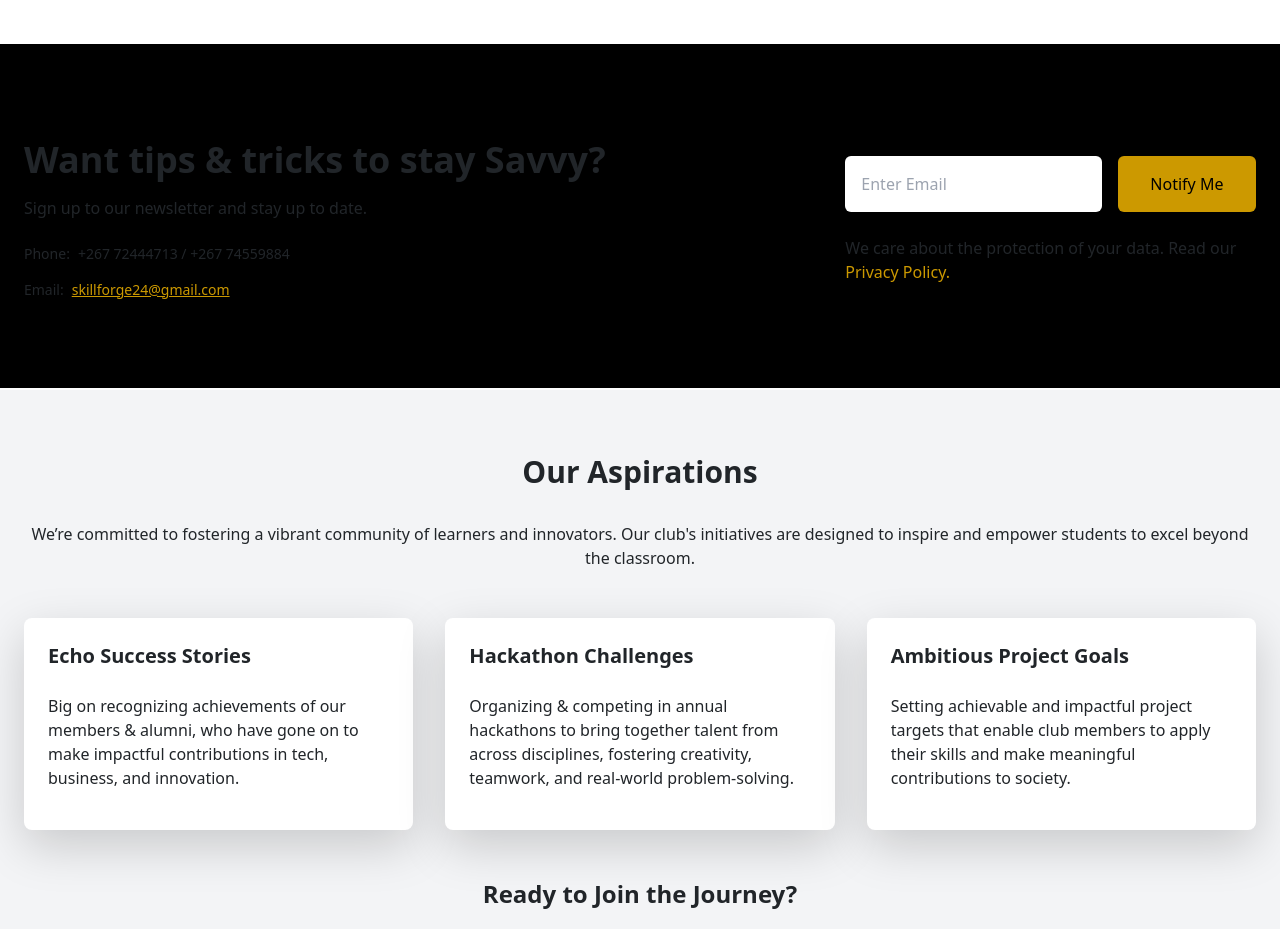
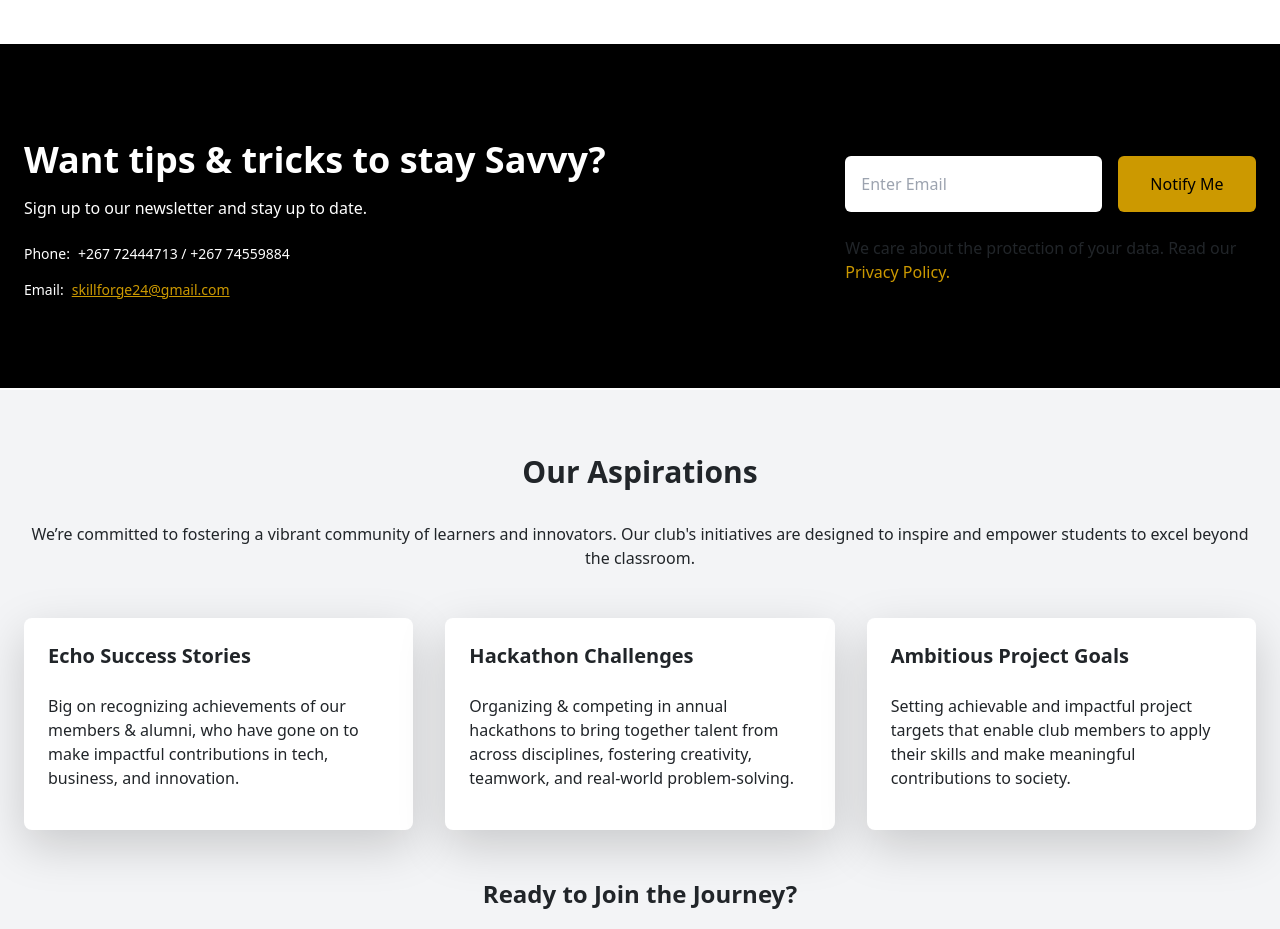
Before and after one commit to codinggeeked/skillforge, a React (Create React App) app: page / in a window 1280 px wide. Shown: the part 3080-4009 px from the top of the page. Built offline with nearby package versions, Linux system fonts and the light colour scheme.

Commit message:
Update Newsletter.jsx white text

```diff
--- a/src/components/Newsletter.jsx
+++ b/src/components/Newsletter.jsx
@@ -42,7 +42,7 @@ const Newsletter = () => {
   return (
     <div className='w-full py-16 px-4 bg-black border-b-2 border-white'>
       <div className='max-w-[1240px] mx-auto grid lg:grid-cols-3'>
-        <div className='lg:col-span-2 my-4'>
+        <div className='lg:col-span-2 my-4 text-white'>
           <h1 className='md:text-4xl sm:text-3xl text-2xl font-bold py-2'>
             Want tips & tricks to stay Savvy?
           </h1>
@@ -65,7 +65,6 @@ const Newsletter = () => {
             </p>
           </div>
         </div>
-
         <div className='my-4'>
           <form onSubmit={handleSubmit} className='flex flex-col sm:flex-row items-center justify-between w-full'>
             <input
```
